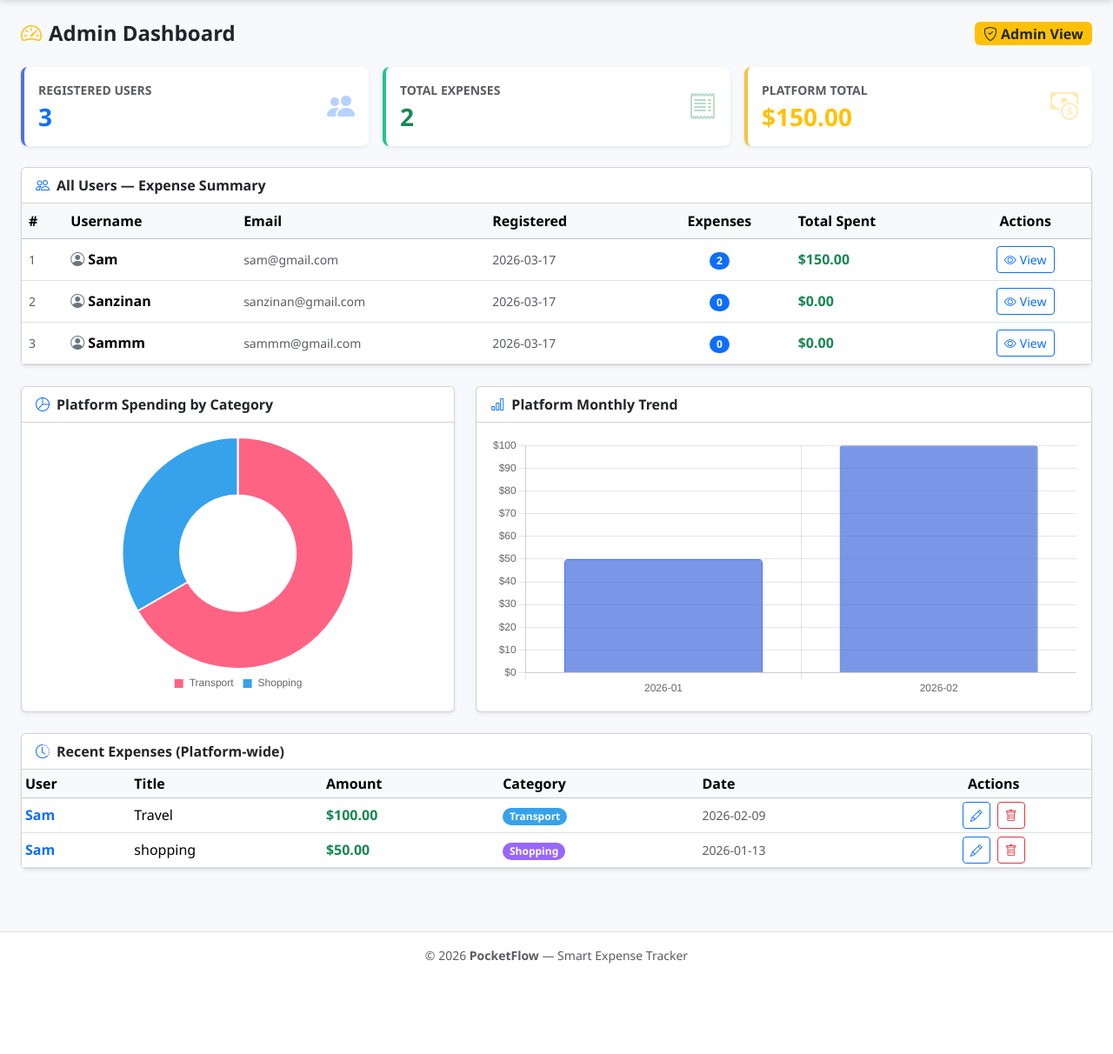
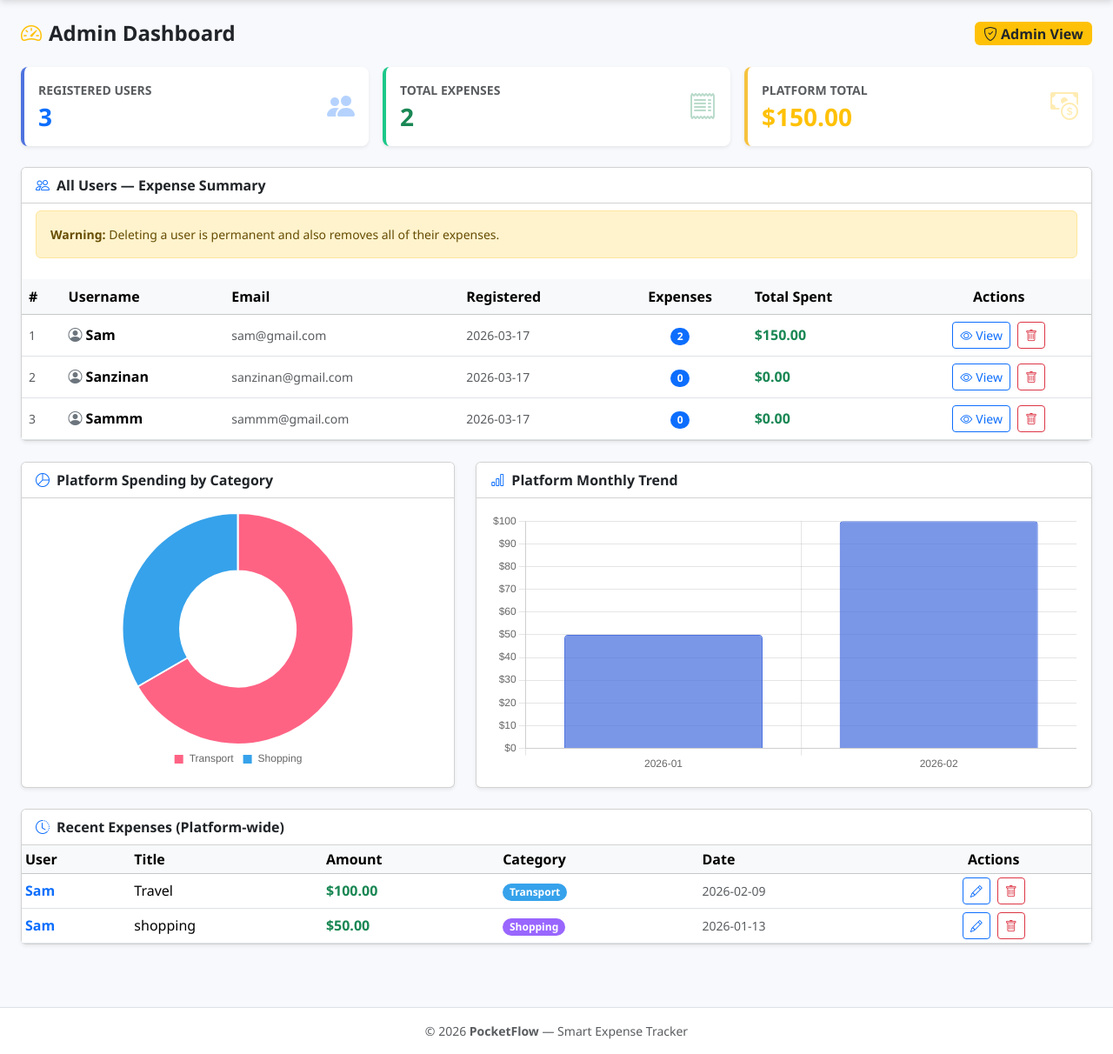
Before and after one commit to sanzinanafrose/PocketFlow, a Flask app: page /admin in a window 1280 px wide. Shown: the part 58-1270 px from the top of the page at 87% size. Before the commit the page ends 1166 px from the top, so only its background shows below. Run offline with Flask 3, Linux system fonts and the light colour scheme; a user stored in the database is signed in; data comes from the database, SQL or seed files in the repository; both versions use the stored data as it was after the commit.

```diff
--- a/app.py
+++ b/app.py
@@ -759,6 +759,27 @@ def admin_delete_expense(expense_id):
     return redirect(url_for('admin_dashboard'))
 
 
+@app.route('/admin/user/delete/<int:user_id>', methods=['POST'])
+@admin_required
+def admin_delete_user(user_id):
+    if user_id == session.get('user_id'):
+        flash('You cannot delete your own admin account from this interface.', 'danger')
+        return redirect(url_for('admin_dashboard'))
+
+    conn = get_db()
+    user = conn.execute('SELECT id, is_admin FROM users WHERE id = ?', [user_id]).fetchone()
+    if not user or user['is_admin']:
+        conn.close()
+        flash('User not found or cannot delete admin user.', 'danger')
+        return redirect(url_for('admin_dashboard'))
+
+    conn.execute('DELETE FROM users WHERE id = ?', [user_id])
+    conn.commit()
+    conn.close()
+    flash('User deleted successfully. All their expenses have been removed.', 'success')
+    return redirect(url_for('admin_dashboard'))
+
+
 # ── Entry point ────────────────────────────────────────────────────────────────
 
 if __name__ == '__main__':
--- a/templates/admin/dashboard.html
+++ b/templates/admin/dashboard.html
@@ -54,6 +54,11 @@
     <div class="card-header bg-white fw-semibold">
       <i class="bi bi-people me-2 text-primary"></i>All Users — Expense Summary
     </div>
+    <div class="card-body py-2 px-3">
+      <div class="alert alert-warning mb-3 small">
+        <strong>Warning:</strong> Deleting a user is permanent and also removes all of their expenses.
+      </div>
+    </div>
     {% if users %}
       <div class="table-responsive">
         <table class="table table-hover align-middle mb-0">
@@ -83,9 +88,15 @@
               <td class="fw-bold text-success">${{ "%.2f"|format(u.total_expenses) }}</td>
               <td class="text-center">
                 <a href="{{ url_for('admin_user_expenses', user_id=u.id) }}"
-                   class="btn btn-sm btn-outline-primary">
+                   class="btn btn-sm btn-outline-primary me-1">
                   <i class="bi bi-eye me-1"></i>View
                 </a>
+                <form method="POST" action="{{ url_for('admin_delete_user', user_id=u.id) }}"
+                      class="d-inline" onsubmit="return confirm('Delete this user and all of their expenses?');">
+                  <button type="submit" class="btn btn-sm btn-outline-danger">
+                    <i class="bi bi-trash"></i>
+                  </button>
+                </form>
               </td>
             </tr>
             {% endfor %}
```
Also changed, not shown: pocket_flow.db.
